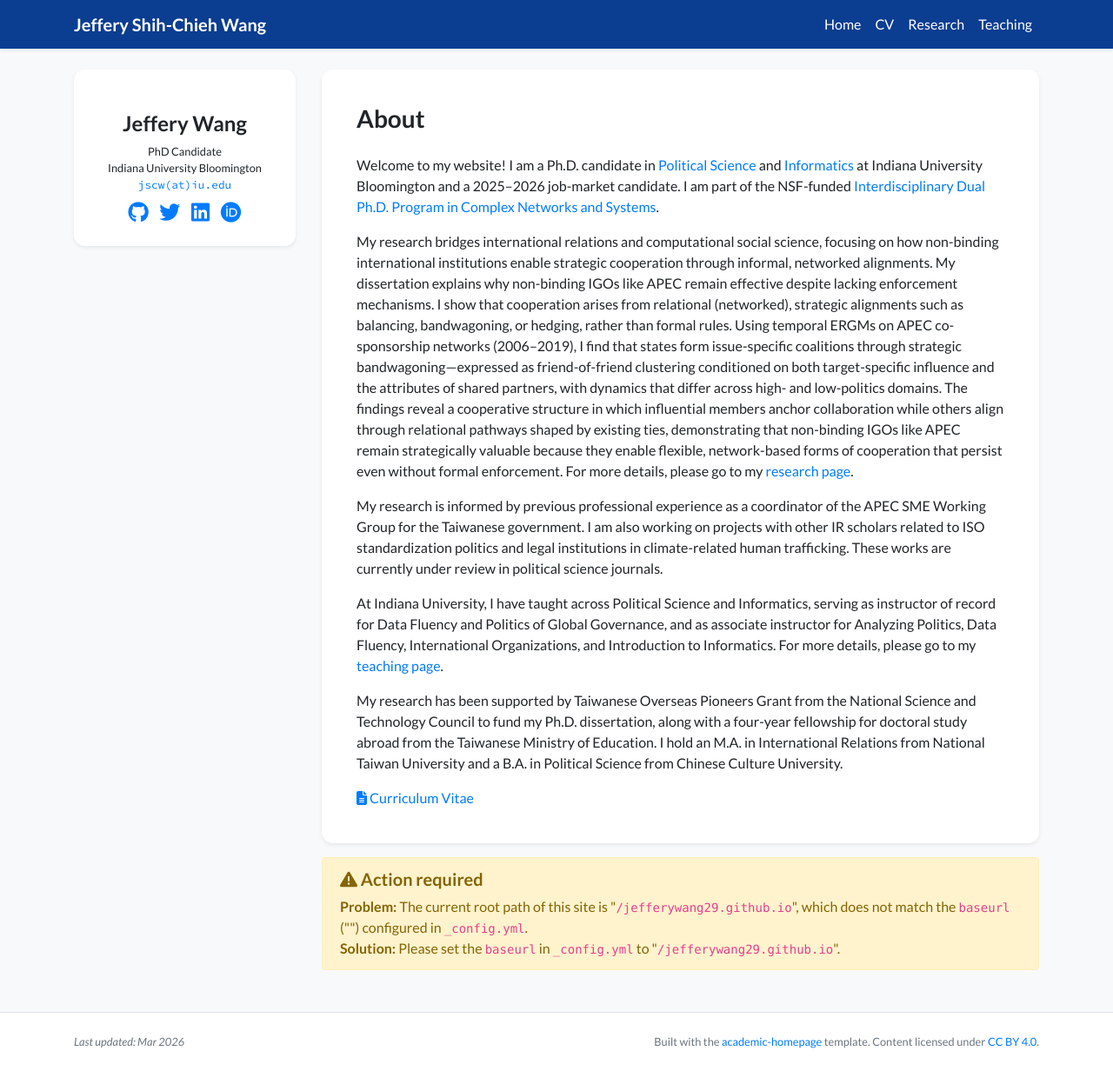
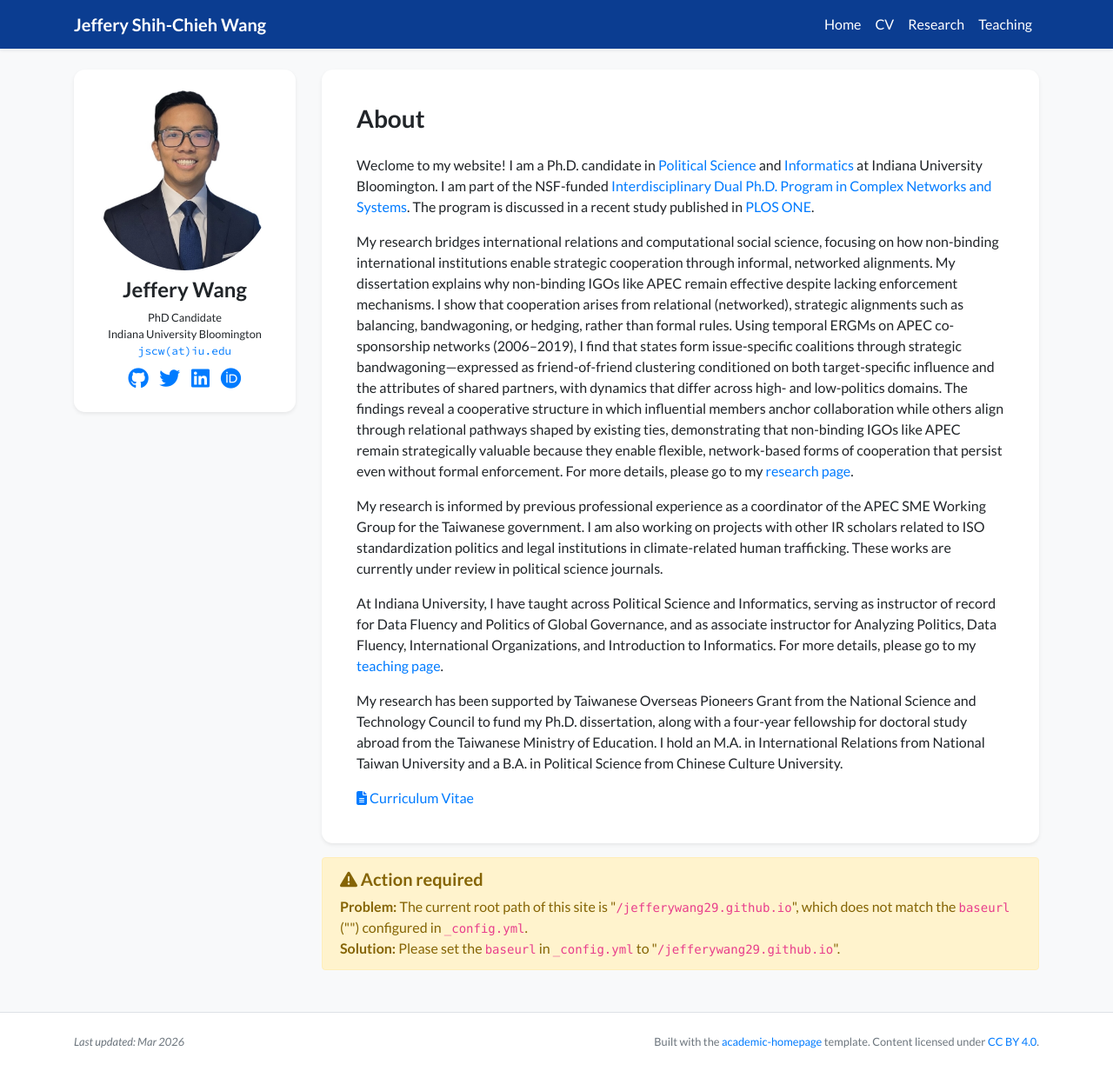
Before and after one commit to jefferywang29/jefferywang29.github.io, a Jekyll site: the page built from index.html, in a window 1280 px wide and 1232 px high. Shown: the whole window at 87% size. Built offline with Jekyll 4.4.1, drawn with Linux system fonts in a browser that asks for light colours; nearby versions of some CDN libraries; a style sheet for code colours, icons or effects is not loaded.

Commit message:
about and photo update

```diff
--- a/_data/profile.yml
+++ b/_data/profile.yml
@@ -22,8 +22,8 @@ orcid: 0000-0001-5112-3156
 short_bio_text_justify: false
 short_bio: >-
   <p>
-    Welcome to my website! I am a Ph.D. candidate in <a href="https://polisci.indiana.edu/index.html" target="_blank"> Political Science </a> and <a href="https://informatics.indiana.edu/index.html" target="_blank"> Informatics </a> at Indiana University Bloomington and a 2025–2026 job-market candidate.
-    I am part of the NSF-funded <a href="https://luddy.indiana.edu/academics/grad-programs/training-grants/index.html" target="_blank"> Interdisciplinary Dual Ph.D. Program in Complex Networks and Systems</a>.
+    Weclome to my website! I am a Ph.D. candidate in <a href="https://polisci.indiana.edu/index.html" target="_blank"> Political Science </a> and <a href="https://informatics.indiana.edu/index.html" target="_blank"> Informatics </a> at Indiana University Bloomington.
+    I am part of the NSF-funded <a href="https://cns.iu.edu/docs/handouts/CNetS-NRT-lo.pdf" target="_blank"> Interdisciplinary Dual Ph.D. Program in Complex Networks and Systems</a>. The program is discussed in a recent study published in <a href="https://journals.plos.org/plosone/article?id=10.1371/journal.pone.0334779" target="_blank">PLOS ONE</a>.
   </p>
 
 
```
Also changed, not shown: assets/images/photos/portrait.jpg (added), assets/images/photos/portrait.png (deleted).
